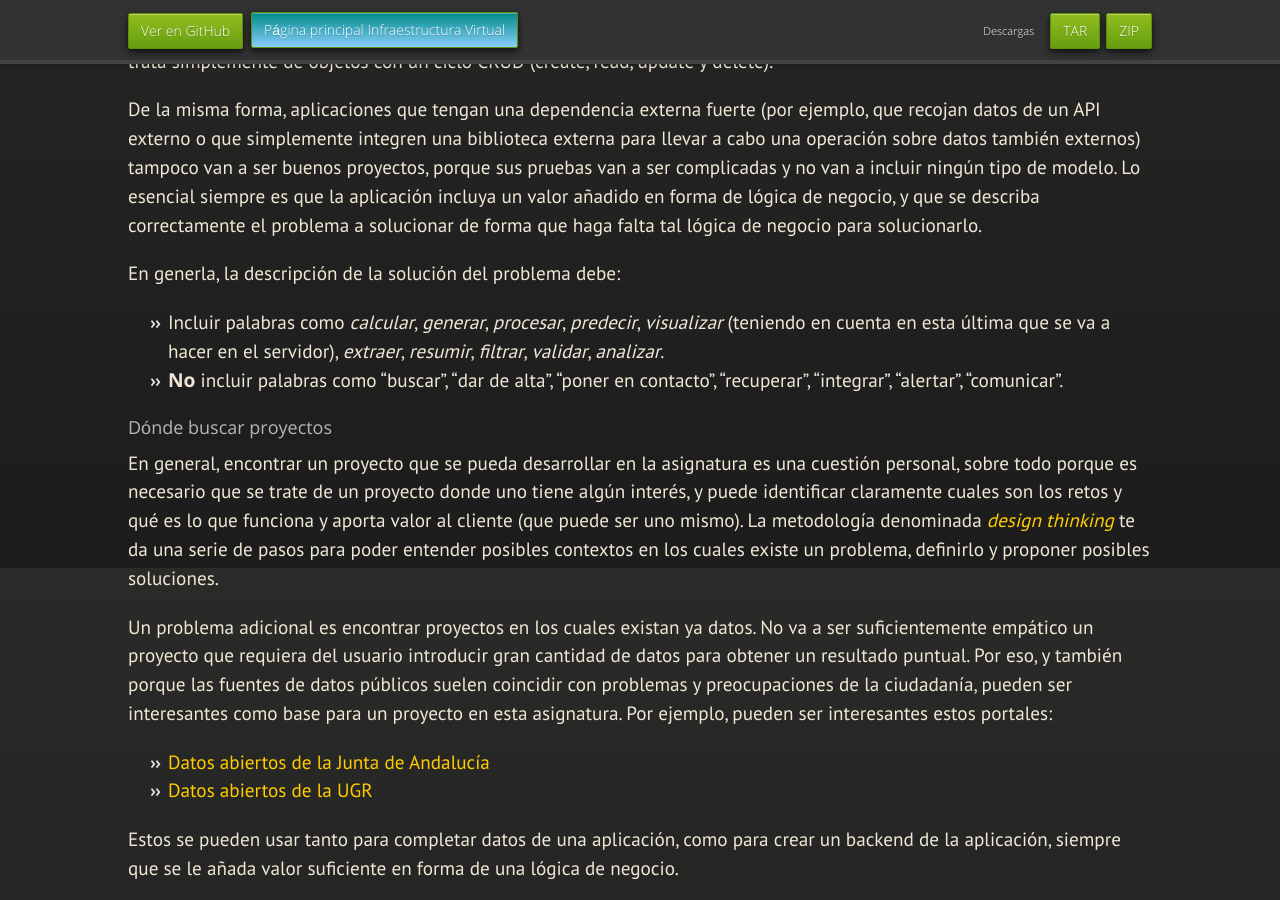
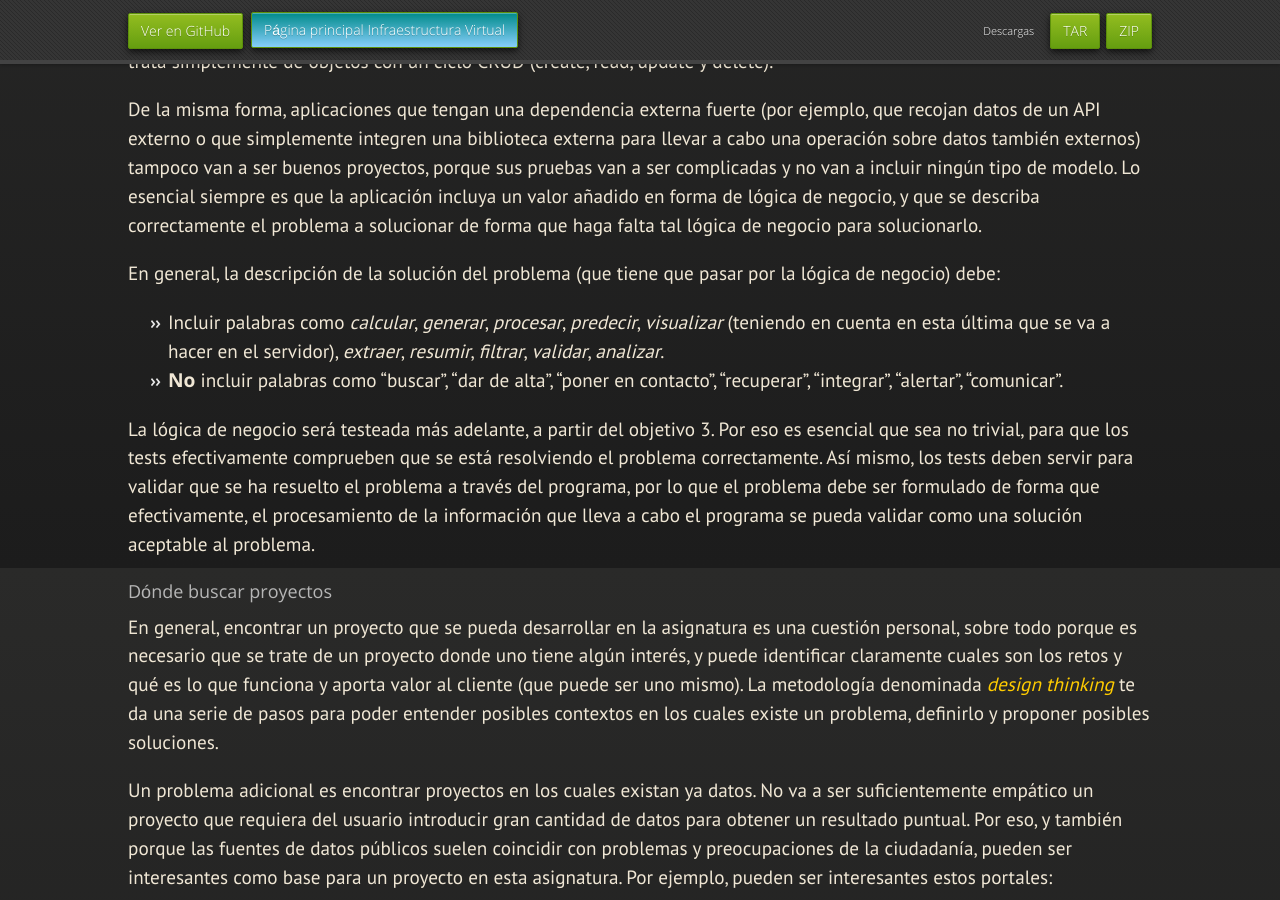
Before and after one commit to JJ/IV, a Jekyll site: the page built from documentos/proyecto/0.Repositorio.md, in a window 1280 px wide and 900 px high, scrolled down 1232 px. Built offline with Jekyll 4.4.1, drawn with Linux system fonts in a browser that asks for light colours; nearby versions of some CDN libraries; some web fonts are replaced; our own code applies the rules of GitHub Pages for plain Markdown files.

Commit message:
Sync documentos/proyecto/0.Repositorio.md de master a gh-pages

```diff
--- a/documentos/proyecto/0.Repositorio.md
+++ b/documentos/proyecto/0.Repositorio.md
@@ -74,13 +74,22 @@ la aplicación incluya un valor añadido en forma de lógica de negocio, y que s
 describa correctamente el problema a solucionar de forma que haga falta tal
 lógica de negocio para solucionarlo.
 
-En generla, la descripción de la solución del problema debe:
+En general, la descripción de la solución del problema (que tiene que pasar por
+la lógica de negocio) debe:
 
 * Incluir palabras como *calcular*, *generar*, *procesar*, *predecir*,
   *visualizar* (teniendo en cuenta en esta última que se va a hacer en el
   servidor), *extraer*, *resumir*, *filtrar*, *validar*, *analizar*.
 * **No** incluir palabras como "buscar", "dar de alta", "poner en contacto",
   "recuperar", "integrar", "alertar", "comunicar".
+
+La lógica de negocio será testeada más adelante, a partir del objetivo 3. Por
+eso es esencial que sea no trivial, para que los tests efectivamente comprueben
+que se está resolviendo el problema correctamente. Así mismo, los tests deben
+servir para validar que se ha resuelto el problema a través del programa, por lo
+que el problema debe ser formulado de forma que efectivamente, el procesamiento
+de la información que lleva a cabo el programa se pueda validar como una
+solución aceptable al problema.
 
 ### Dónde buscar proyectos
 
```
